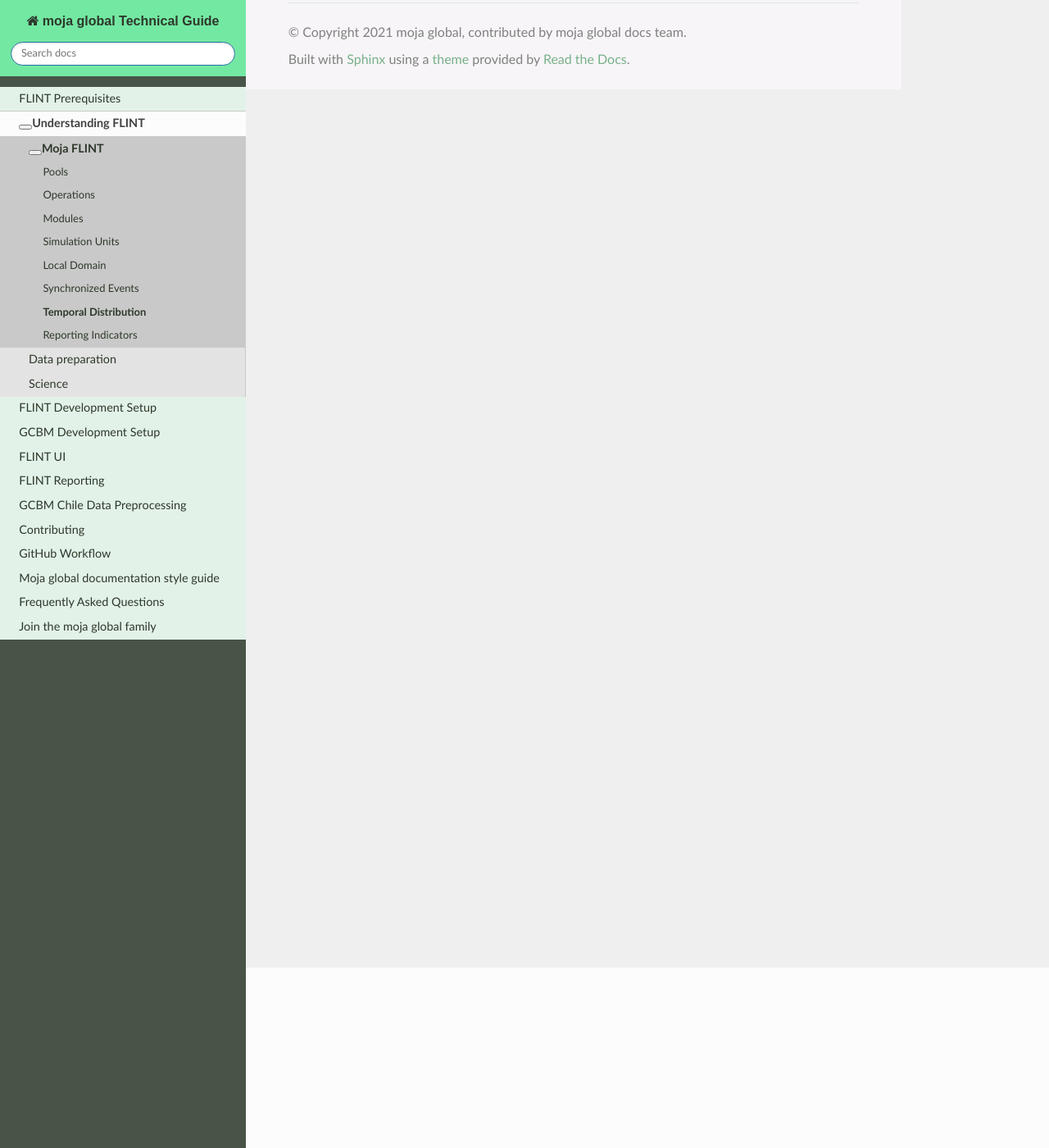
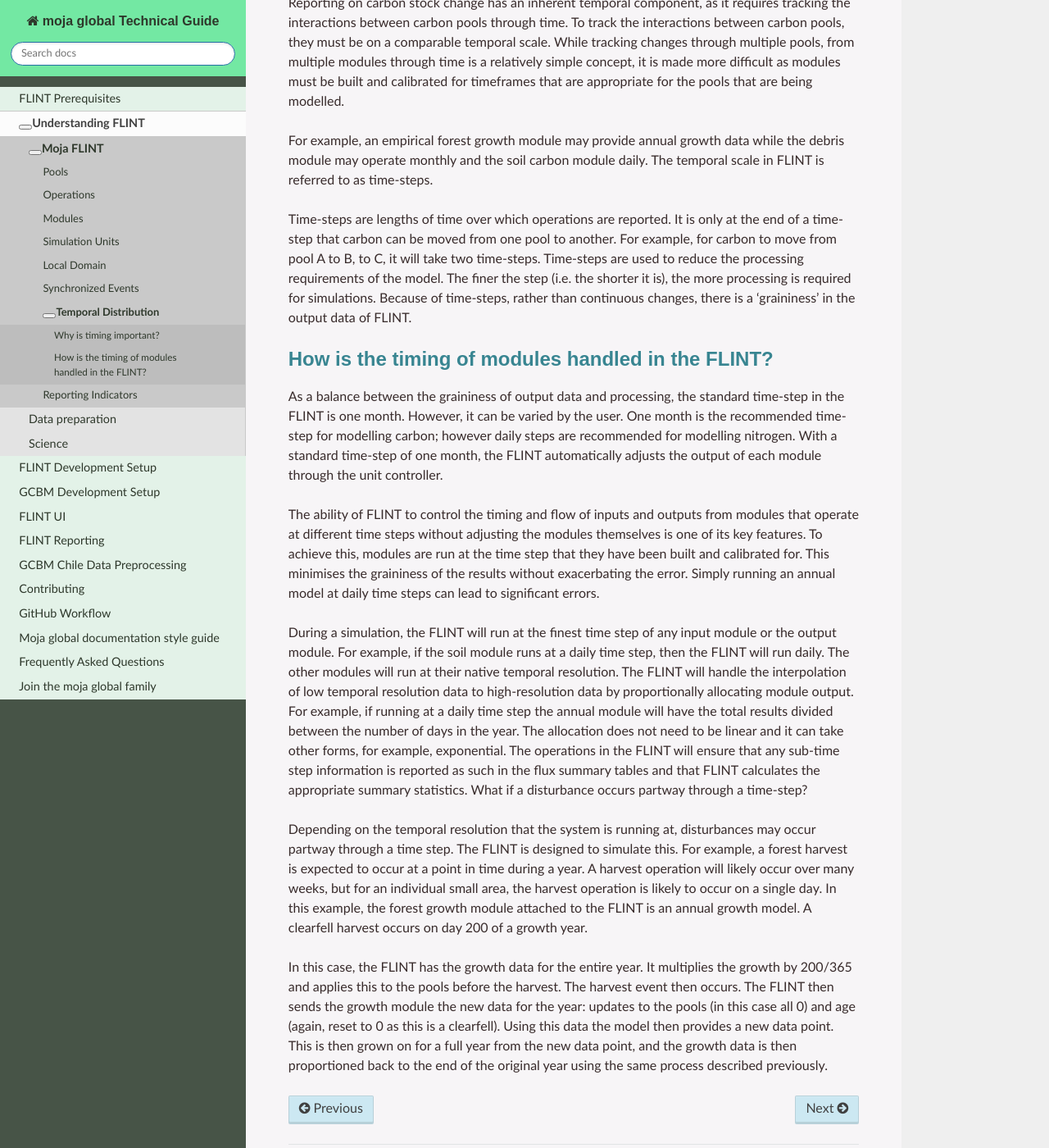
Before and after one commit to moja-global/moja_global_docs, a Sphinx documentation site: the page built from docs/Understanding-FLINT/moja-flint/temporal_distribution.rst, in a window 1280 px wide and 1400 px high, scrolled down 220 px. Shown: the whole window at 82% size. Built offline with Sphinx 7.4.7 and the Read the Docs theme 2.0.0, drawn with Linux system fonts in a browser that asks for light colours; some of the changed text lies outside the part shown.

Commit message:
DOCS: Add docs about temporal distributions
Signed-off-by: HarshCasper <erbeusgriffincasper@gmail.com>

```diff
--- a/docs/Understanding-FLINT/moja-flint/temporal_distribution.rst
+++ b/docs/Understanding-FLINT/moja-flint/temporal_distribution.rst
@@ -1,2 +1,78 @@
 Temporal Distribution
 ======================
+
+Why is timing important?
+------------------------
+
+Reporting on carbon stock change has an inherent temporal component, as
+it requires tracking the interactions between carbon pools through time.
+To track the interactions between carbon pools, they must be on a
+comparable temporal scale. While tracking changes through multiple
+pools, from multiple modules through time is a relatively simple
+concept, it is made more difficult as modules must be built and
+calibrated for timeframes that are appropriate for the pools that are
+being modelled.
+
+For example, an empirical forest growth module may provide annual growth
+data while the debris module may operate monthly and the soil carbon
+module daily. The temporal scale in FLINT is referred to as time-steps.
+
+Time-steps are lengths of time over which operations are reported. It is
+only at the end of a time-step that carbon can be moved from one pool to
+another. For example, for carbon to move from pool A to B, to C, it will
+take two time-steps. Time-steps are used to reduce the processing
+requirements of the model. The finer the step (i.e. the shorter it is),
+the more processing is required for simulations. Because of time-steps,
+rather than continuous changes, there is a ‘graininess’ in the output
+data of FLINT.
+
+How is the timing of modules handled in the FLINT?
+--------------------------------------------------
+
+As a balance between the graininess of output data and processing, the
+standard time-step in the FLINT is one month. However, it can be varied
+by the user. One month is the recommended time-step for modelling
+carbon; however daily steps are recommended for modelling nitrogen.
+With a standard time-step of one month, the FLINT automatically adjusts
+the output of each module through the unit controller.
+
+The ability of FLINT to control the timing and flow of inputs and
+outputs from modules that operate at different time steps without
+adjusting the modules themselves is one of its key features. To achieve
+this, modules are run at the time step that they have been built and
+calibrated for. This minimises the graininess of the results without
+exacerbating the error. Simply running an annual model at daily time
+steps can lead to significant errors.
+
+During a simulation, the FLINT will run at the finest time step of any
+input module or the output module. For example, if the soil module runs
+at a daily time step, then the FLINT will run daily. The other modules
+will run at their native temporal resolution. The FLINT will handle the
+interpolation of low temporal resolution data to high-resolution data by
+proportionally allocating module output. For example, if running at a
+daily time step the annual module will have the total results divided
+between the number of days in the year. The allocation does not need to
+be linear and it can take other forms, for example, exponential. The
+operations in the FLINT will ensure that any sub-time step information
+is reported as such in the flux summary tables and that FLINT calculates
+the appropriate summary statistics. What if a disturbance occurs partway
+through a time-step?
+
+Depending on the temporal resolution that the system is running at,
+disturbances may occur partway through a time step. The FLINT is
+designed to simulate this. For example, a forest harvest is expected to
+occur at a point in time during a year. A harvest operation will likely
+occur over many weeks, but for an individual small area, the harvest
+operation is likely to occur on a single day. In this example, the
+forest growth module attached to the FLINT is an annual growth model. A
+clearfell harvest occurs on day 200 of a growth year.
+
+In this case, the FLINT has the growth data for the entire year. It
+multiplies the growth by 200/365 and applies this to the pools before
+the harvest. The harvest event then occurs. The FLINT then sends the
+growth module the new data for the year: updates to the pools (in this
+case all 0) and age (again, reset to 0 as this is a clearfell). Using
+this data the model then provides a new data point. This is then grown
+on for a full year from the new data point, and the growth data is then
+proportioned back to the end of the original year using the same process
+described previously.
```
